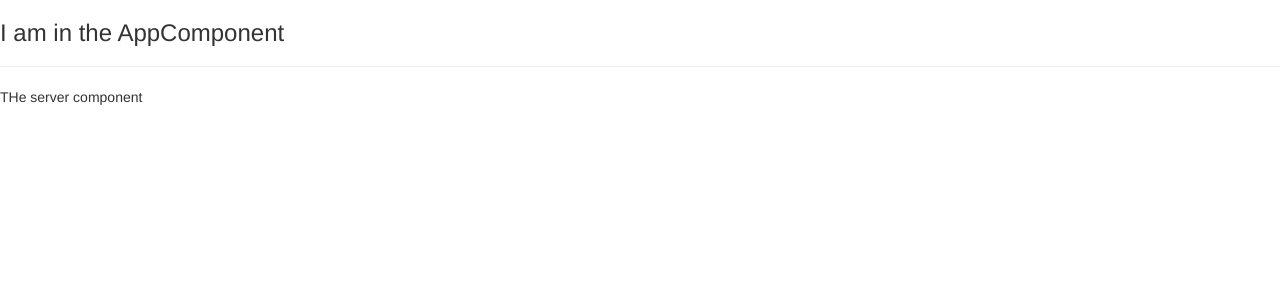
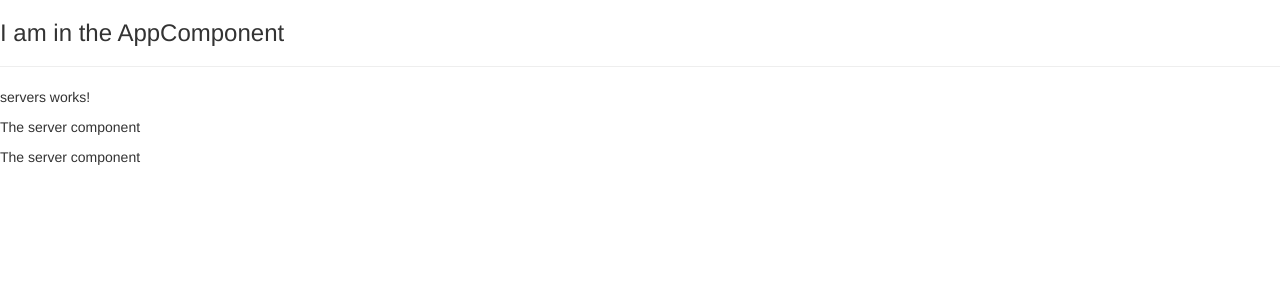
Before and after one commit to woon17/my-first-app, an Angular app: page / in a window 1280 px wide. Shown: the top 300 px of the page. Built offline with nearby package versions, Linux system fonts and the light colour scheme.

Commit message:
Appcomponent-servers-server

```diff
--- a/src/app/app.component.html
+++ b/src/app/app.component.html
@@ -1,4 +1,4 @@
 <h3>I am in the AppComponent</h3>
 <hr>
-<app-server>
-</app-server>
+<app-servers>
+</app-servers>
--- a/src/app/app.module.ts
+++ b/src/app/app.module.ts
@@ -2,6 +2,7 @@
 import { BrowserModule } from '@angular/platform-browser';
 import { AppComponent } from './app.component';
 import { ServerComponent } from './server/server.component';
+import { ServersComponent } from './servers/servers.component';
 
 // @NgModule: The @NgModule decorator is used to define an Angular module.
 // It specifies the metadata for the module,
@@ -10,7 +11,8 @@
   // This property is an array that includes the components, directives, and pipes that belong to this module.
   declarations: [
     AppComponent,
-    ServerComponent
+    ServerComponent,
+    ServersComponent
   ],
   // This property is an array of other modules that this module depends on.
   // You can import modules from Angular's standard library or custom modules created in your application.
--- a/src/app/server/server.component.html
+++ b/src/app/server/server.component.html
@@ -1 +1 @@
-<p>THe server component</p>
+<p>The server component</p>
--- /dev/null
+++ b/src/app/servers/servers.component.html
@@ -0,0 +1,3 @@
+<p>servers works!</p>
+<app-server></app-server>
+<app-server></app-server>
```
Also changed, not shown: src/app/servers/servers.component.ts (added, +10 -0 lines), src/app/servers/servers.component.css (added), 2 other files (tests, documents, lock files or other folders).
